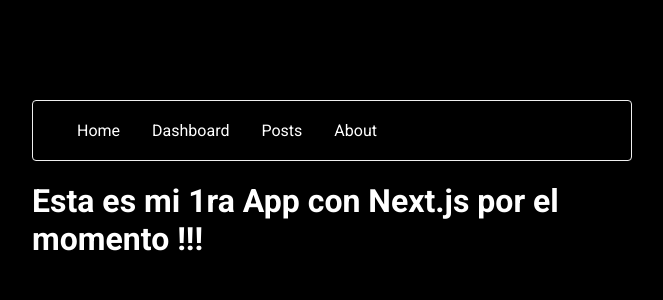
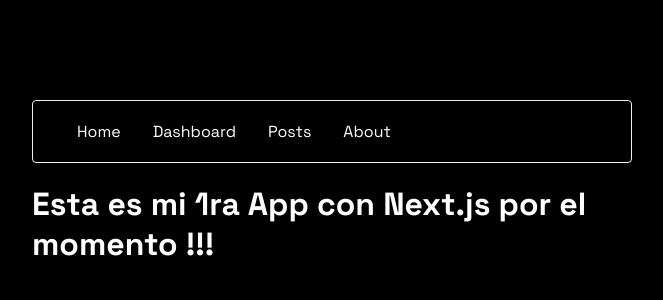
Before and after one commit to ManuelFBS/next-js-13-app, a Next.js app: page / in a window 1280 px wide. Shown: the top 300 px of the page, without its empty margins (308-971 px from the left). Built offline with nearby package versions, Linux system fonts and the light colour scheme.

Commit message:
Creacion de font.js y modifc layout.js (app)

```diff
--- /dev/null
+++ b/app/font.js
@@ -0,0 +1,7 @@
+// import { Roboto } from 'next/font/google'
+import { Space_Grotesk as spaceGrotesk } from 'next/font/google'
+
+export const font = spaceGrotesk({
+  weight: ['400', '700'],
+  subsets: ['latin']
+})
--- a/app/layout.js
+++ b/app/layout.js
@@ -1,18 +1,9 @@
 import '../styles/globals.css'
 // import { Inter } from 'next/font/google'
-// import { Space_Grotesk } from 'next/font/google'
-import { Roboto } from 'next/font/google'
+import { font } from './font.js'
 import Navigation from '../components/Navigation'
 
 // const inter = Inter({ subsets: ['latin'] })
-// const font = Space_Grotesk({
-//   weight: ['400', '700'],
-//   subsets: ['latin']
-// })
-const font = Roboto({
-  weight: ['400', '700'],
-  subsets: ['latin']
-})
 
 export const metadata = {
   title: 'My first App with Next 13',
```
